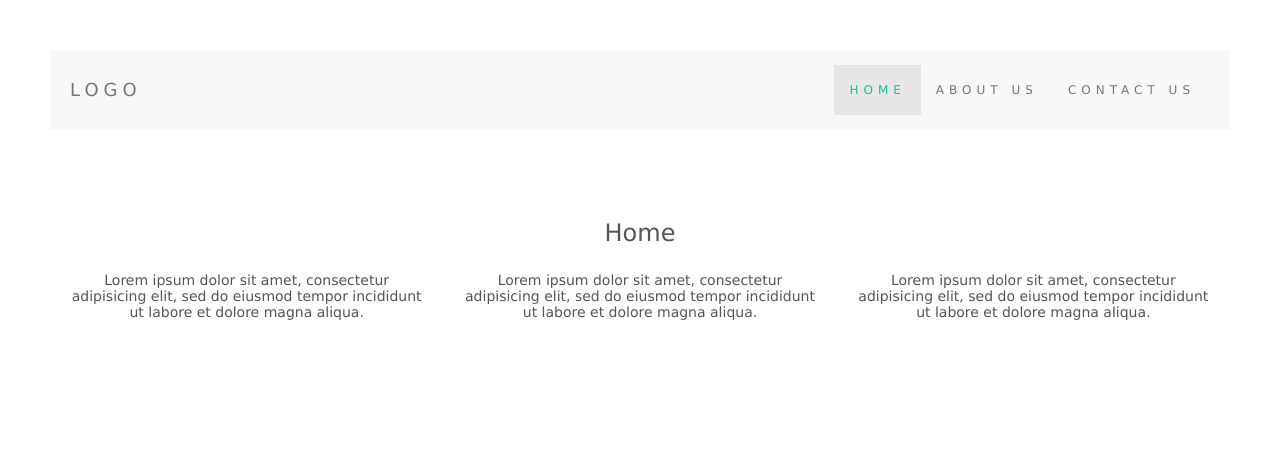
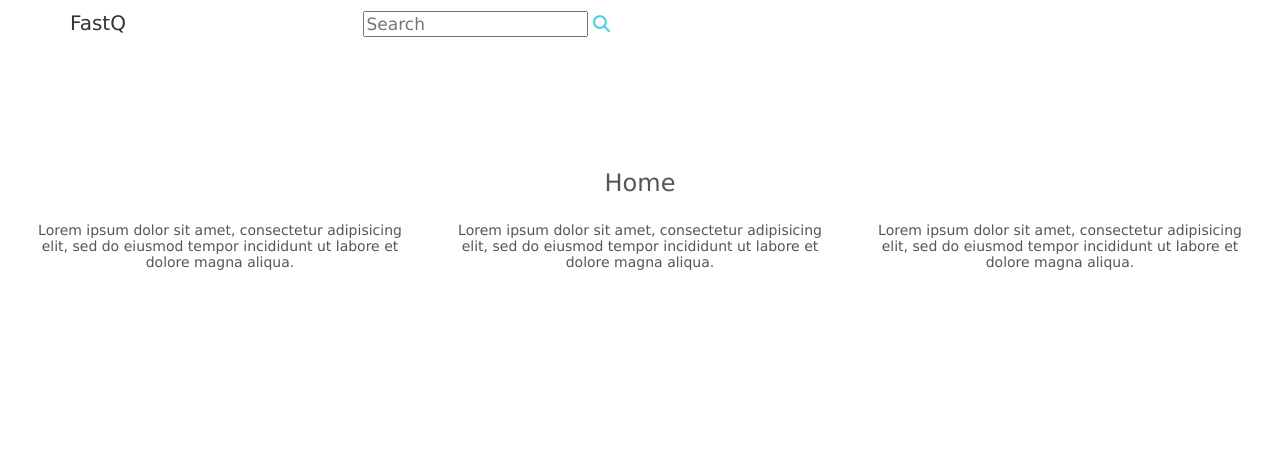
Before and after one commit to RicardoSerranoPena/fastq, a Node server app: page / in a window 1280 px wide. Shown: the top 449 px of the page. Run offline with Node 20, Linux system fonts and the light colour scheme; some libraries are stand-ins or nearby versions.

Commit message:
ugly looking navbar searchbar, added fa icons script

```diff
--- a/public/stylesheets/style.css
+++ b/public/stylesheets/style.css
@@ -1,5 +1,9 @@
+*{
+  box-sizing: border-box;
+}
+
 body {
-  padding: 50px;
+  padding: 1rem;
   font: 14px "Lucida Grande", Helvetica, Arial, sans-serif;
 }
 
@@ -15,18 +19,24 @@ a {
       padding-top: 70px;
       padding-bottom: 70px;
   }
-  .navbar {
-      padding-top: 15px;
-      padding-bottom: 15px;
-      border: 0;
-      border-radius: 0;
-      margin-bottom: 0;
-      font-size: 12px;
-      letter-spacing: 5px;
-  }
-  .navbar-nav  li a:hover {
-      color: #1abc9c !important;
-  }
 .active>a {
     color: #1abc9c !important;;
   }
+
+.navbar-search {
+  align-items: center;
+}
+.logo {
+  font-size: 2rem;
+}
+.search-box {
+  float: right;
+  font-size: 1.7rem;
+}
+.active-cyan-2 input[type=text]:focus:not([readonly]) {
+  border-bottom: 1px solid #4dd0e1;
+  box-shadow: 0 1px 0 0 #4dd0e1;
+}
+.active-cyan-2 .fa {
+  color: #4dd0e1;
+}
--- a/views/index.ejs
+++ b/views/index.ejs
@@ -1,5 +1,5 @@
 <!DOCTYPE html>
-<html lang="en">
+<html lang="vi">
 <head>
  <% include partials/head %>
 </head>
--- a/views/partials/menu.ejs
+++ b/views/partials/menu.ejs
@@ -1,19 +1,15 @@
-<nav class="navbar navbar-default">
+<nav class="navbar navbar-search">
   <div class="container">
-    <div class="navbar-header">
-      <button type="button" class="navbar-toggle" data-toggle="collapse" data-target="#myNavbar">
-        <span class="icon-bar"></span>
-        <span class="icon-bar"></span>
-        <span class="icon-bar"></span>
-      </button>
-      <a class="navbar-brand" href="#">LOGO</a>
-    </div>
-    <div class="collapse navbar-collapse" id="myNavbar">
-      <ul class="nav navbar-nav navbar-right">
-        <li id="home"><a href="/">HOME</a></li>
-        <li id="about"><a href="/about">ABOUT US</a></li>
-        <li id="contact"><a href="/contact">CONTACT US</a></li>
-      </ul>
+    <div class="row align-items-center">
+      <div class="col-xs-3 logo">
+          <p>FastQ</p>
+      </div>
+      <div class="col-xs-9 search-box">
+        <form action="#" class="active-cyan-2">
+          <input type="text" placeholder="Search" name="search">
+          <i class="fa fa-search active"></i>
+        </form>
+      </div>
     </div>
   </div>
 </nav>
--- a/views/partials/script.ejs
+++ b/views/partials/script.ejs
@@ -1,3 +1,4 @@
 <script src="https://ajax.googleapis.com/ajax/libs/jquery/3.3.1/jquery.min.js"></script>
 <script src="https://maxcdn.bootstrapcdn.com/bootstrap/3.3.7/js/bootstrap.min.js"></script>
 <script src="./javascripts/menu.js"></script>
+<script src="https://kit.fontawesome.com/790dd042dd.js" crossorigin="anonymous"></script>
```
